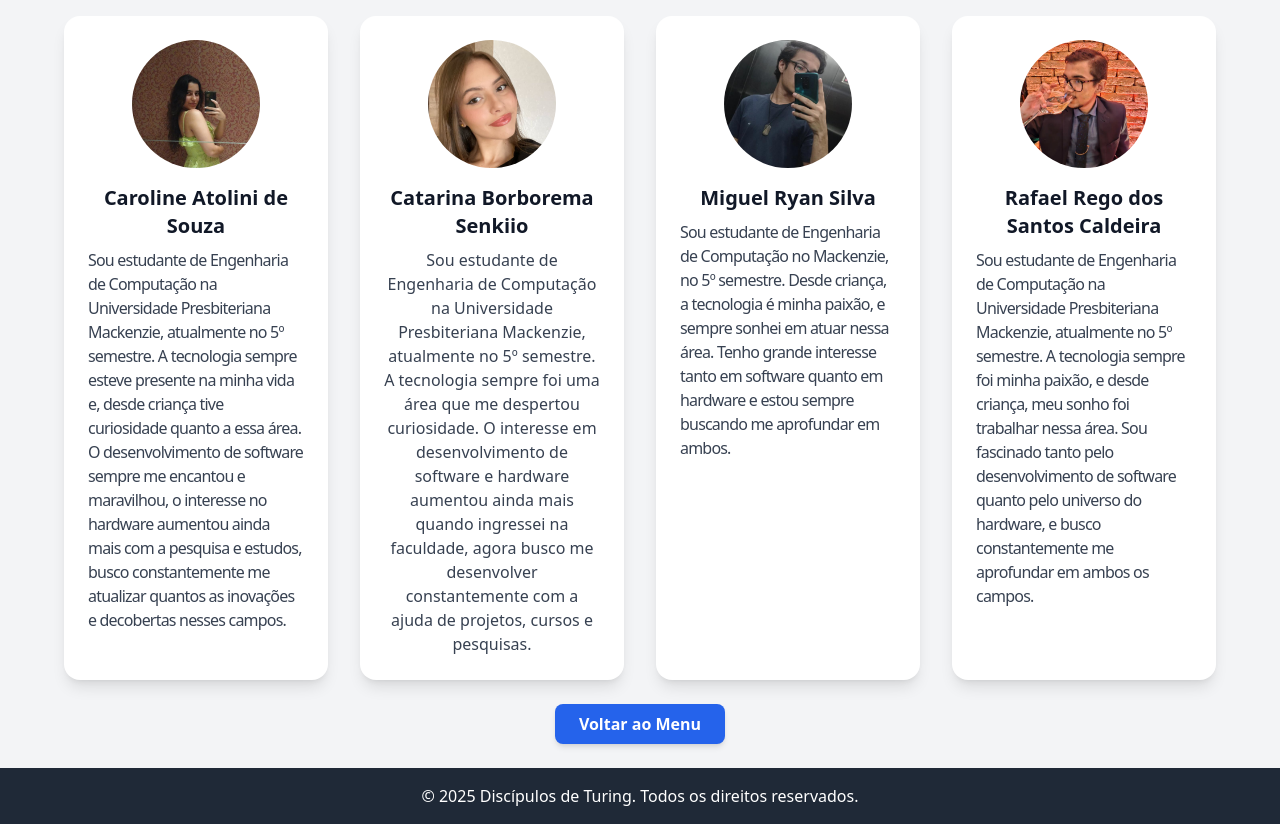
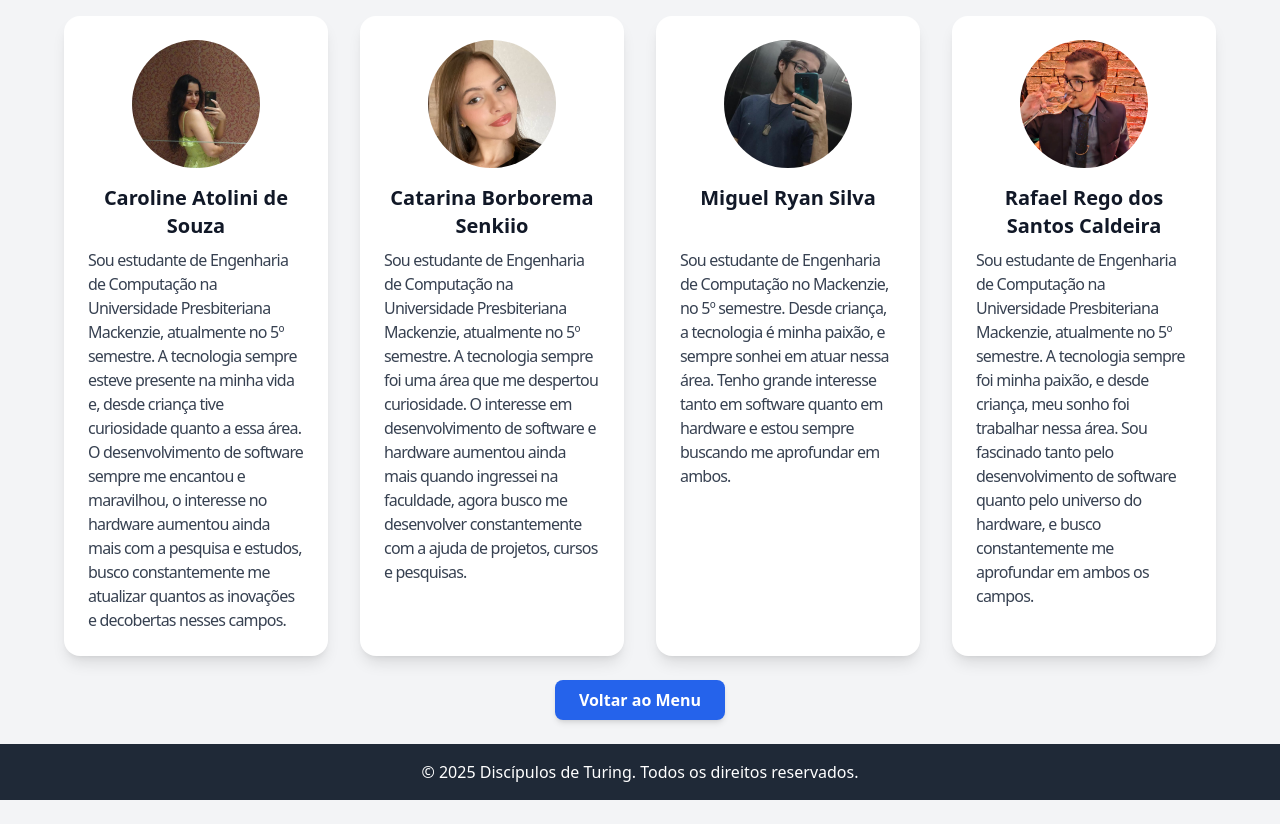
Before and after one commit to Migsrs/Hackaton_Capgemini, a website: page about_us.html in a window 1280 px wide. Shown: the part 76-900 px from the top of the page. After the commit the page ends 876 px from the top, so only its background shows below. Drawn offline with nearby package versions, Linux system fonts and the light colour scheme; files that its build step writes are made by us from their sources.

Commit message:
small changes

```diff
--- a/about_us.html
+++ b/about_us.html
@@ -25,11 +25,11 @@
       <div class="flex flex-col items-center bg-white p-6 rounded-2xl shadow-lg">
         <img src="assets/Catarina.png" alt="Foto do Membro 2" class="w-32 h-32 object-cover rounded-full mb-4">
         <h2 class="text-xl font-semibold">Catarina Borborema Senkiio</h2>
-        <p class="text-gray-700 mt-2">Sou estudante de Engenharia de Computação na Universidade Presbiteriana Mackenzie, atualmente no 5º semestre. A tecnologia sempre foi uma área que me despertou curiosidade. O interesse em desenvolvimento de software e hardware aumentou ainda mais quando ingressei na faculdade, agora busco me desenvolver constantemente com a ajuda de projetos, cursos e pesquisas.</p>
+        <p class="text-gray-700 mt-2 text-left tracking-tighter leading-6">Sou estudante de Engenharia de Computação na Universidade Presbiteriana Mackenzie, atualmente no 5º semestre. A tecnologia sempre foi uma área que me despertou curiosidade. O interesse em desenvolvimento de software e hardware aumentou ainda mais quando ingressei na faculdade, agora busco me desenvolver constantemente com a ajuda de projetos, cursos e pesquisas.</p>
       </div>
       <div class="flex flex-col items-center bg-white p-6 rounded-2xl shadow-lg">
         <img src="assets/Miguel.png" alt="Foto do Membro 3" class="w-32 h-32 object-cover rounded-full mb-4">
-        <h2 class="text-xl font-semibold">Miguel Ryan Silva</h2>
+        <h2 class="text-xl font-semibold">Miguel Ryan Silva<br><br></h2>
         <p class="text-gray-700 mt-2 text-left tracking-tighter leading-6">Sou estudante de Engenharia de Computação no Mackenzie, no 5º semestre. Desde criança, a tecnologia é minha paixão, e sempre sonhei em atuar nessa área. Tenho grande interesse tanto em software quanto em hardware e estou sempre buscando me aprofundar em ambos.</p>
       </div>
       <div class="flex flex-col items-center bg-white p-6 rounded-2xl shadow-lg">
```
